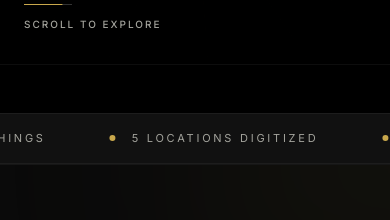
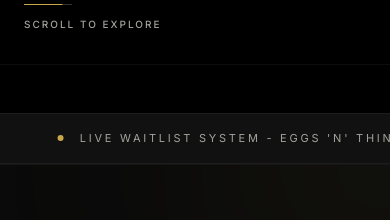
Before and after one commit to happyhec/grg-studios, a Next.js app: page / in a window 390 px wide. Shown: the part 780-1000 px from the top of the page. Built offline with nearby package versions, Linux system fonts and the light colour scheme.

Commit message:
fix: Restore sticky scroll on desktop hero, update marquee copy, and resolve mobile nav overlap in Lab

```diff
--- a/src/app/lab/page.tsx
+++ b/src/app/lab/page.tsx
@@ -39,7 +39,7 @@ export default function MotionLabPage() {
     <main className="bg-black min-h-screen text-[#f5f0e8] relative selection:bg-[#c9a84c] selection:text-black">
 
       {/* Navigation Header */}
-      <header className="fixed top-0 left-0 w-full z-[100] px-6 py-6 md:px-12 flex items-center justify-between pointer-events-none">
+      <header className="fixed top-0 left-0 w-full z-[100] px-6 py-6 md:px-12 hidden md:flex items-center justify-between pointer-events-none">
         <Link
           href="/"
           className="pointer-events-auto flex items-center gap-3 text-[10px] tracking-widest uppercase font-mono text-[#a3a39c] hover:text-[#c9a84c] transition-colors bg-black/40 backdrop-blur-md border border-white/5 px-4 py-2 rounded-full"
--- a/src/app/page.tsx
+++ b/src/app/page.tsx
@@ -17,7 +17,7 @@ const AgencyContact = dynamic(() => import('@/components/AgencyContact'));
 
 export default function Home() {
   return (
-    <main className="bg-black font-inter overflow-x-hidden relative">
+    <main className="bg-black font-inter relative">
       <ElevatorNav />
       <FloatingCTA />
 
@@ -28,11 +28,11 @@ export default function Home() {
       <div className="bg-black border-y border-white/5 py-12">
         <Marquee
           items={[
-            "40% More Leads - ASR Entertainment",
+            "Cinematic Commerce - Bard Boys",
+            "Interactive Experiences - Flora Syndicate",
             "Live Waitlist System - Eggs 'N' Things",
-            "5 Locations Digitized",
-            "Cinematic Commerce - Bard Boys Genetics",
-            "Camarillo - Ventura County - CA",
+            "Full-Stack Development - Ventura County",
+            "Custom Framer Motion & WebGL",
           ]}
           speed={35}
           isPill={false}
```
